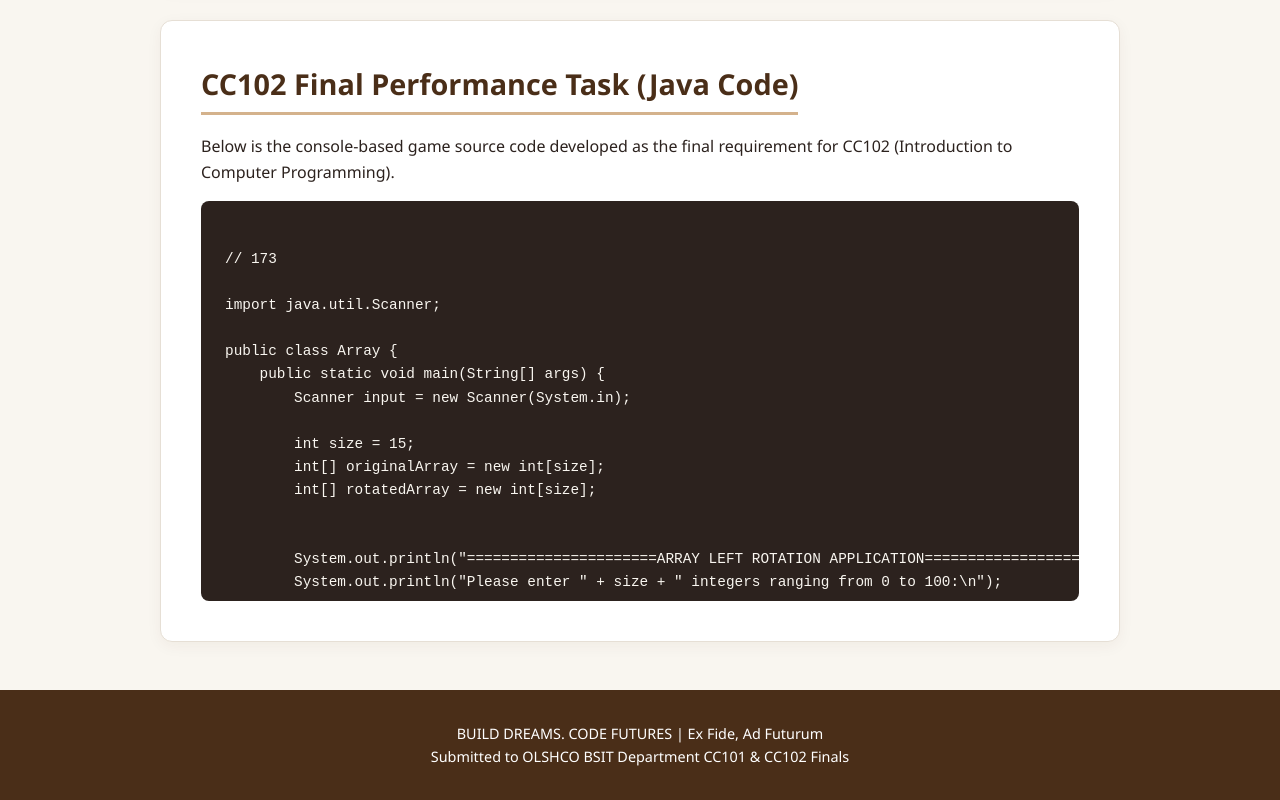
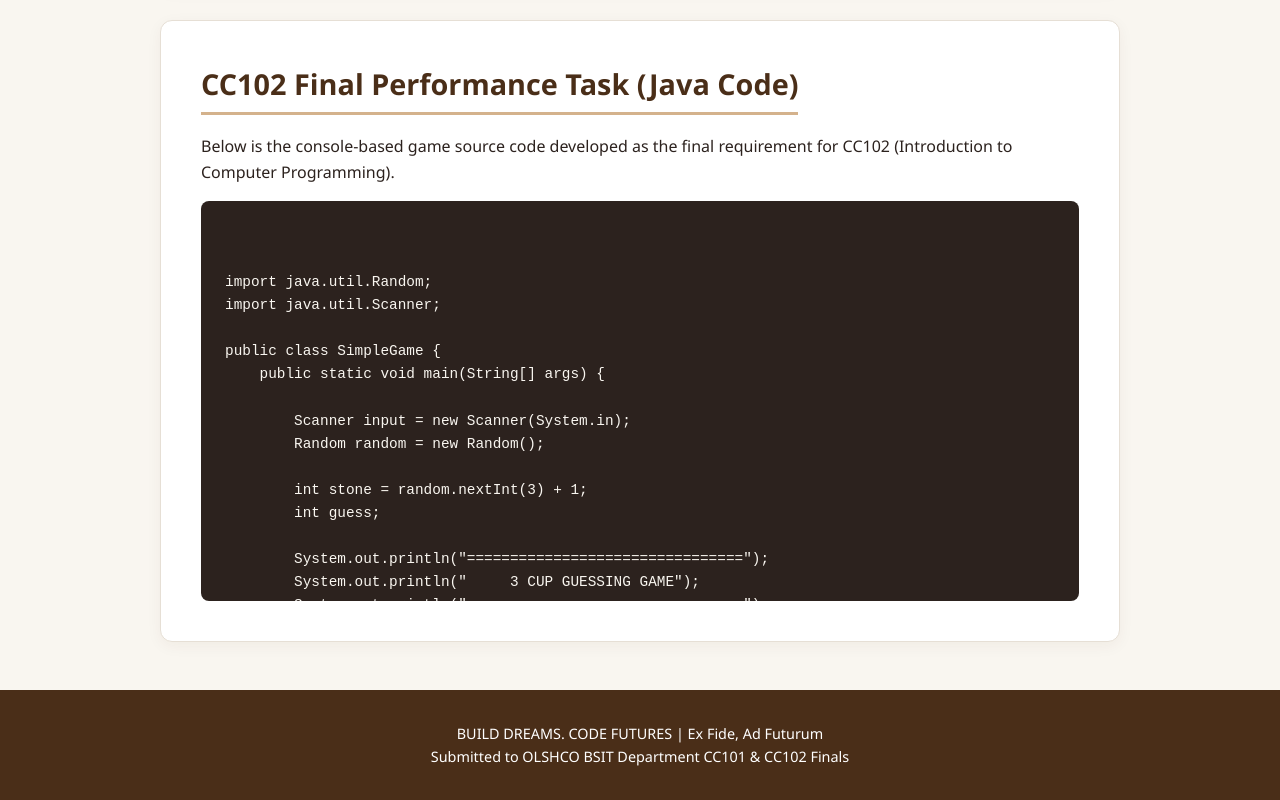
Before and after one commit to Ytata7/Porfolio, a plain HTML site: page index.html in a window 1280 px wide. Shown: the part 1539-2339 px from the top of the page. Drawn offline with Linux system fonts and the light colour scheme.

Commit message:
Update index.html

```diff
--- a/index.html
+++ b/index.html
@@ -269,79 +269,47 @@
             <h2>CC102 Final Performance Task (Java Code)</h2>
             <p>Below is the console-based game source code developed as the final requirement for CC102 (Introduction to Computer Programming).</p>
             <pre><code>
-// 173
 
+import java.util.Random;
 import java.util.Scanner;
 
-public class Array {
+public class SimpleGame {
     public static void main(String[] args) {
+
         Scanner input = new Scanner(System.in);
+        Random random = new Random();
 
-        int size = 15;
-        int[] originalArray = new int[size];
-        int[] rotatedArray = new int[size];
+        int stone = random.nextInt(3) + 1;
+        int guess;
 
+        System.out.println("================================");
+        System.out.println("     3 CUP GUESSING GAME");
+        System.out.println("================================");
 
-        System.out.println("======================ARRAY LEFT ROTATION APPLICATION======================");
-        System.out.println("Please enter " + size + " integers ranging from 0 to 100:\n");
+        System.out.println("There is a stone hidden under one cup.");
+        System.out.println("Guess where the stone is!");
 
-        for (int i = 0; i  < size; i++) {
-            while (true) {
-                System.out.print("Enter value for index " + i + ": ");
-                if (input.hasNextInt()) {
-                    int value = input.nextInt();
-                    if (value >= 0 && value <= 100) {
-                        originalArray[i] = value;
-                        break;
-                    } else {
-                        System.out.println("  -> Error: Value must be between 0 and 100. Try again.");
-                    }
-                } else {
-                    System.out.println("  -> Error: Invalid input. Please enter a valid integer.");
-                    input.next();
-                }
-            }
+        System.out.println();
+        System.out.println("   [1]       [2]       [3]");
+        System.out.println("   CUP       CUP       CUP");
+
+        System.out.print("\nChoose a cup (1-3): ");
+        guess = input.nextInt();
+
+        if (guess < 1 || guess > 3) {
+            System.out.println("Invalid choice! Please choose 1, 2, or 3.");
+        }
+        else if (guess == stone) {
+            System.out.println("\nCongratulations! You found the stone!");
+            System.out.println("You WIN!");
+        }
+        else {
+            System.out.println("\nSorry! Wrong cup.");
+            System.out.println("The stone was under cup number " + stone);
+            System.out.println("You LOSE!");
         }
 
-        for (int i = 0; i < size; i++) {
-            rotatedArray[i] = originalArray[i];
-        }
-
-        int largestValue = originalArray[0];
-        for (int i = 1; i < size; i++) {
-            if (originalArray[i] > largestValue) {
-                largestValue = originalArray[i];
-            }
-        }
-
-
-        int firstElement = rotatedArray[0];
-
-        for (int i = 0; i < size - 1; i++) {
-            rotatedArray[i] = rotatedArray[i + 1];
-        }
-
-        rotatedArray[size - 1] = firstElement;
-
-        // Step 5: Display Results
-        System.out.println("==================RESULTS SUMMARY==================");
-
-
-        System.out.print("Original Array: [");
-        for (int i = 0; i < size; i++) {
-            System.out.print(originalArray[i] + (i < size - 1 ? ", " : ""));
-        }
-        System.out.println("]");
-
-
-        System.out.print("Rotated Array:  [");
-        for (int i = 0; i < size; i++) {
-            System.out.print(rotatedArray[i] + (i < size - 1 ? ", " : ""));
-        }
-        System.out.println("]");
-
-        System.out.println("Largest Value:  " + largestValue);
-        System.out.println("==========================================");
+        System.out.println("\nThank you for playing!");
 
         input.close();
     }
```
